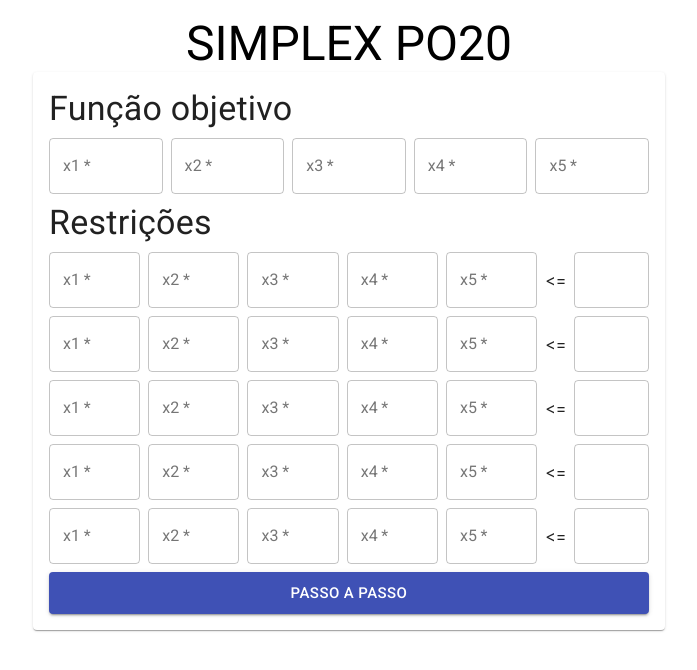
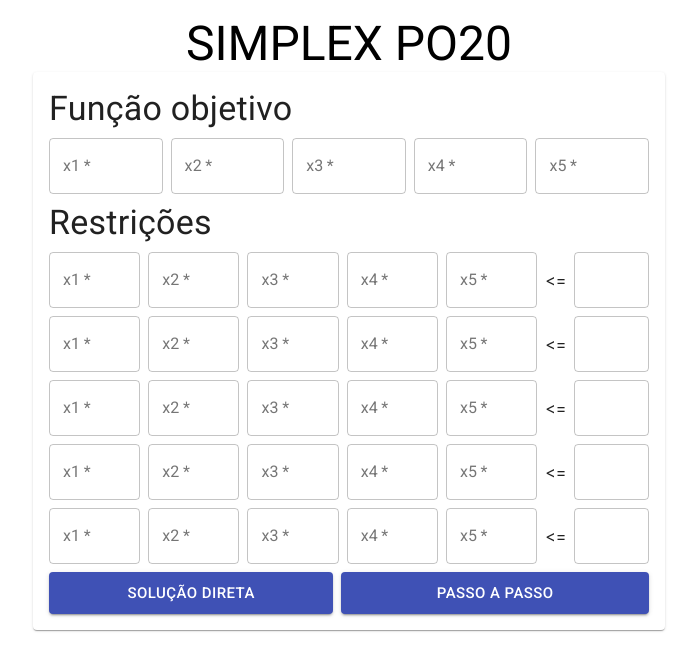
Before and after one commit to leotecco/simplex, a React (Create React App) app: page / in a window 1280 px wide. Both pictures are taken after typing "5", "5", "5" into the empty fields and a click on the button "MAXIMIZAR". Shown: the top 670 px of the page, without its empty margins (291-988 px from the left). Built offline with nearby package versions, Linux system fonts and the light colour scheme.

Commit message:
Adiciona solução direta

```diff
--- a/src/App.js
+++ b/src/App.js
@@ -16,11 +16,15 @@ import {
 
 import simplex from "./simplex";
 
-const TableInteractions = ({ matriz, index }) => {
+const TableInteractions = ({ matriz, index, final }) => {
   return (
     <Box mb={2}>
       <Box mb={1}>
+        {final ? (
+          <Typography variant="h4">Interação final</Typography>
+        ) : (
           <Typography variant="h4">Interação {index + 1}</Typography>
+        )}
       </Box>
 
       <Table>
@@ -131,6 +135,12 @@ const FormFuncVariablesAndRestrictions = ({
   objective,
   onSubmit,
 }) => {
+  const [solution, setSolution] = React.useState();
+
+  const handleClick = (solution) => {
+    setSolution(solution);
+  };
+
   const handleSubmit = (event) => {
     event.preventDefault();
     event.persist();
@@ -170,7 +180,7 @@ const FormFuncVariablesAndRestrictions = ({
           })
       );
 
-    onSubmit([...matrizRestrictions, objectiveFunction]);
+    onSubmit({ solution, matriz: [...matrizRestrictions, objectiveFunction] });
   };
 
   return (
@@ -237,15 +247,31 @@ const FormFuncVariablesAndRestrictions = ({
           </Box>
         ))}
 
+      <Box display="flex">
+        <Box width="100%" mr={1}>
           <Button
             type="submit"
             variant="contained"
             color="primary"
             size="large"
+            onClick={() => handleClick("direct")}
+            fullWidth
+          >
+            Solução direta
+          </Button>
+        </Box>
+
+        <Button
+          type="submit"
+          variant="contained"
+          color="primary"
+          size="large"
+          onClick={() => handleClick("step")}
           fullWidth
         >
           Passo a passo
         </Button>
+      </Box>
     </form>
   );
 };
@@ -260,6 +286,7 @@ function App() {
   const [interactions, setInteractions] = React.useState(null);
   const [objective, setObjective] = React.useState(null);
   const [impossible, setImpossible] = React.useState(null);
+  const [solution, setSolution] = React.useState(null);
 
   const handleSubmitVariablesAndRestrictions = ({
     variables,
@@ -278,8 +305,9 @@ function App() {
     setColumnSize(columnSize);
   };
 
-  const handleSubmitFuncVariablesAndRestrictions = (matriz) => {
+  const handleSubmitFuncVariablesAndRestrictions = ({ matriz, solution }) => {
     setMatriz(matriz);
+    setSolution(solution);
 
     const impossible = simplex.impossibleSolution(matriz, columnSize);
 
@@ -348,7 +376,12 @@ function App() {
           </Typography>
         )}
 
-        {allMatriz &&
+        {solution === "direct" && allMatriz && (
+          <TableInteractions matriz={allMatriz[allMatriz.length - 1]} final />
+        )}
+
+        {solution === "step" &&
+          allMatriz &&
           allMatriz.map((matriz, index) => (
             <TableInteractions matriz={matriz} index={index} key={index} />
           ))}
```
Lines whose indentation alone changed are shown as unchanged.
